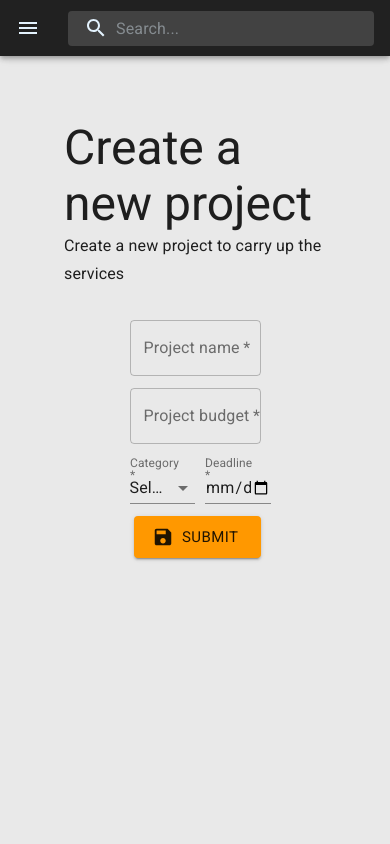
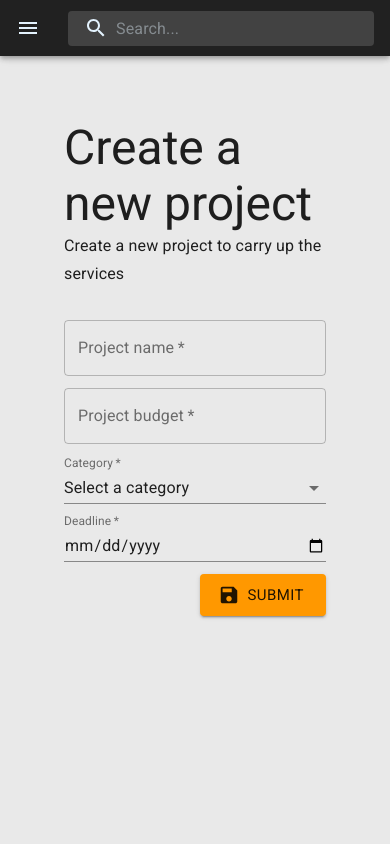
Before and after one commit to vicdant1/react-and-material-ui-study-project, a React (Create React App) app: page /newproject in a window 390 px wide. Shown: the top 844 px of the page. Built offline with nearby package versions, Linux system fonts and the light colour scheme; data requests are answered from the project's data file.

Commit message:
mobile version - create new project

```diff
--- a/src/components/ProjectForm/ProjectForm.jsx
+++ b/src/components/ProjectForm/ProjectForm.jsx
@@ -43,7 +43,7 @@ const ProjectForm = ({ submitData, projectData }) => {
       alignItems="center"
       justifyContent="center"
     >
-      <Grid className={classes.mainForm} item xs={6}>
+      <Grid className={classes.mainForm} item xs={12} sm={6}>
         <form
           id="projectCreateForm"
           className={classes.form}
@@ -89,10 +89,10 @@ const ProjectForm = ({ submitData, projectData }) => {
           <Box
             style={{ gap: "10px" }}
             display="flex"
-            alignItems="center"
             justifyContent="space-between"
+            className={classes.nestedElementsBox}
           >
-            <Grid item xs={6}>
+            <Grid item xs={12} sm={6}>
               <FormControl required fullWidth>
                 <InputLabel htmlFor="ProjectCategory">Category</InputLabel>
                 <Select
@@ -119,7 +119,7 @@ const ProjectForm = ({ submitData, projectData }) => {
                 </Select>
               </FormControl>
             </Grid>
-            <Grid item xs={6}>
+            <Grid item xs={12} sm={6}>
               <TextField
                 fullWidth
                 id="datetime-local"
--- a/src/components/ProjectForm/projectFormStyles.js
+++ b/src/components/ProjectForm/projectFormStyles.js
@@ -1,6 +1,6 @@
 import { makeStyles } from "@material-ui/core";
 
-const useStyles = makeStyles(() => ({
+const useStyles = makeStyles((theme) => ({
     mainForm: {
 
     },
@@ -12,6 +12,11 @@ const useStyles = makeStyles(() => ({
         gap: '12px',
         flexDirection: 'column',
         justifyContent: 'space-between'
+    },
+    nestedElementsBox: {
+        [theme.breakpoints.down("xs")]: {
+            flexDirection: "column"
+        }
     }
 }));
 
```
